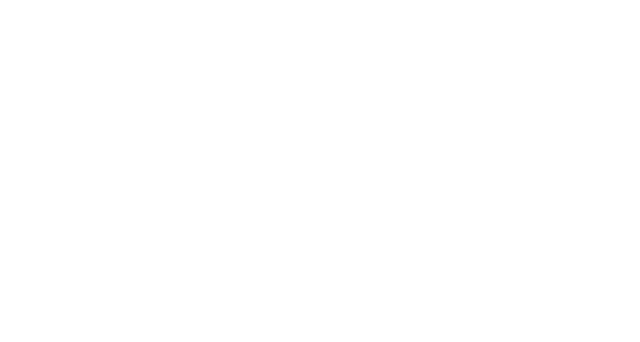
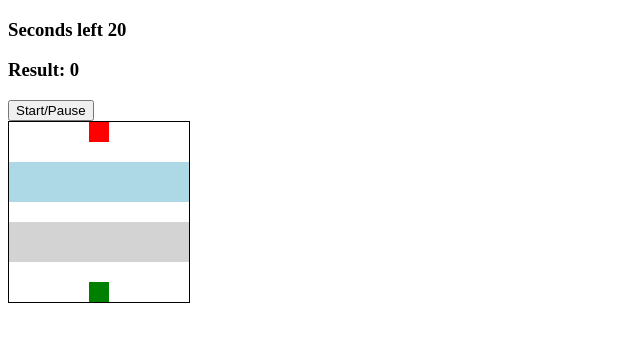
Before and after one commit to SrdjanLakic/Froger-Game, a plain HTML site: page index.html in a window 1280 px wide. Shown: the whole page, without its empty margins (0-640 px from the left). Drawn offline with Linux system fonts and the light colour scheme.

Commit message:
html and style files updated

```diff
--- a/index.html
+++ b/index.html
@@ -6,6 +6,11 @@
     <link rel="stylesheet" type="text/css" href="styles.css" />
   </head>
   <body>
+    <h3>Seconds left <span id="time-left">20</span></h3>
+    <h3>Result: <span id="result">0</span></h3>
+
+    <button id="start-pause-button">Start/Pause</button>
+
     <div class="grid">
       <div></div>
       <div></div>
--- a/styles.css
+++ b/styles.css
@@ -0,0 +1,30 @@
+.grid {
+  border: 1px solid black;
+  height: 180px;
+  width: 180px;
+  display: flex;
+  flex-wrap: wrap;
+}
+
+.grid div {
+  height: 20px;
+  width: 20px;
+}
+
+.ending-block {
+  background-color: red;
+}
+
+.starting-block {
+  background-color: green;
+}
+
+.log-left,
+.log-right {
+  background-color: lightblue;
+}
+
+.car-left,
+.car-right {
+  background-color: lightgrey;
+}
```
